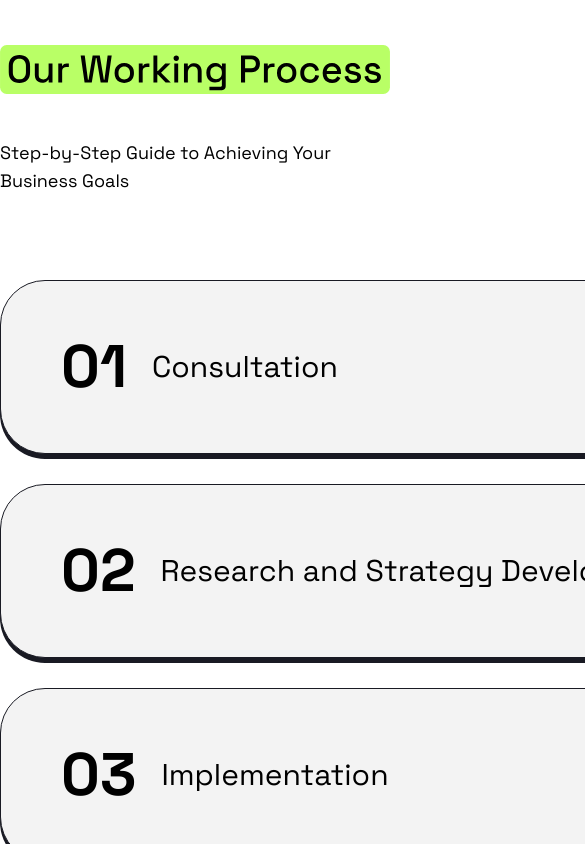
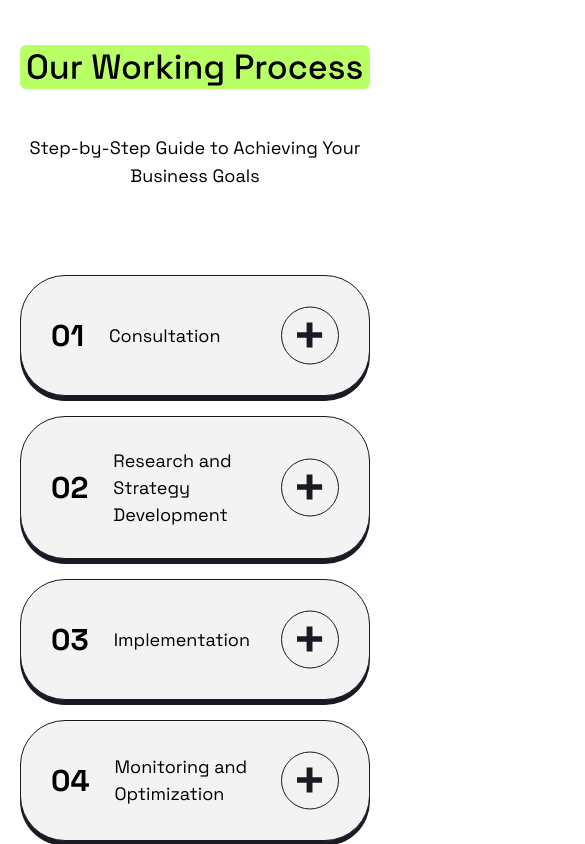
Before and after one commit to Grmamobin/Responsive-Website, a React (Vite) app: page / in a window 390 px wide. Shown: the part 4440-5284 px from the top of the page, 585 px wide, since content can reach past the window. Built offline with nearby package versions, Linux system fonts and the light colour scheme.

Commit message:
in process part completed

```diff
--- a/src/components/inProcess/index.jsx
+++ b/src/components/inProcess/index.jsx
@@ -40,27 +40,29 @@ export default function InProcess() {
     <>
     <div className='flex justify-start items-center w-full pb-[85px] text-lg gap-[45px] flex-col sm:flex-row'>
         <img className='w-[398px]' src="src/assets/images/Heading (7).svg" alt="" />
-        <p className='text-[18px]'>Step-by-Step Guide to Achieving Your Business Goals</p>
+        <p className='text-[18px] text-center'>Step-by-Step Guide to Achieving Your Business Goals</p>
     </div>
-
+  <div className='w-full flex flex-col gap-[20px]'>
       {working_process.map((part) => {
         const imageSource = clicked[part.count] ? "src/assets/images/Plus icon.svg" : "src/assets/images/Plus.svg";
         return (
-          <div className='inline-flex pr-[100px] flex-col flex-start gap-[30px] pb-[30px]' key={part.info}>
-            <div className='flex flex-col items-start gap-[30px] w-[1234px] pt-[41px] pb-[41px] pr-[60px] pl-[60px] border rounded-[45px] border-[#191A23] bg-[var(--Green,#B9FF66)] shadow-[0px_5px_0px_0px_#191A23]' style={{backgroundColor : clicked[part.count]? "#B9FF66" : "#F3F3F3"}}>
-              <div className='flex w-[1117px] justify-between items-center'>
+          <div className='gap-[30px]' key={part.info}>
+            <div className='flex flex-col gap-[30px] w-full sm:py-[41px] sm:px-[60px] p-[30px] border rounded-[45px] border-[#191A23] bg-[var(--Green,#B9FF66)] shadow-[0px_5px_0px_0px_#191A23]' style={{backgroundColor : clicked[part.count]? "#B9FF66" : "#F3F3F3"}}>
+              <div className='flex justify-between '>
                 <div className='flex items-center gap-[25px]'>
-                  <h1 className='font-spaceGrotesk font-medium text-[60px]'>0{part.count}</h1>
-                  <p className='font-spaceGrotesk font-bold text-[30px]'>{part.info}</p>
+                  <h1 className='font-spaceGrotesk font-medium sm:text-[60px] text-[30px]'>0{part.count}</h1>
+                  <p className='font-spaceGrotesk font-bold sm:text-[30px] text-[18px]'>{part.info}</p>
                 </div>
                 <img src={imageSource} alt="" onClick={() => setClicked({ ...clicked, [part.count]: !clicked[part.count]})} />
               </div>
-              <div className='border border-black w-[1114px]' style={{display:clicked[part.count]? "block" : "none"}}></div>
+              <div className='border border-black w-full' style={{display:clicked[part.count]? "block" : "none"}}></div>
               <p className='text-[18px]' style={{display:clicked[part.count]? "block" : "none"}}>During the initial consultation, we will discuss your business goals and objectives, target audience, and current marketing efforts. This will allow us to understand your needs and tailor our services to best fit your requirements.</p>
             </div>
           </div>
         )
       })}
+
+  </div>
     </>
   )
 }
--- a/src/components/wholePage/index.jsx
+++ b/src/components/wholePage/index.jsx
@@ -14,7 +14,7 @@ export default function WholePage(){
         <div className="mainPage"><MainPage/></div>
         <section className="services pt-[100px]"><Services/></section>
         <section className="caseStudies pr-[100px] pt-[100px]"><CaseStudies/></section>
-        <section className="inProcess pt-[100px]"><InProcess/></section>
+        <section className="inProcess pt-[100px] px-[20px]"><InProcess/></section>
         <section className="team pt-[100px] px-[20px]"><Team/></section>
         {/* <section className="testimonials pt-[100px]"><Testimonials/></section>   STILL HAS BUG */}
         <section className="contactUs pt-[100px] px-[20px] "><CotactUs/></section>
```
